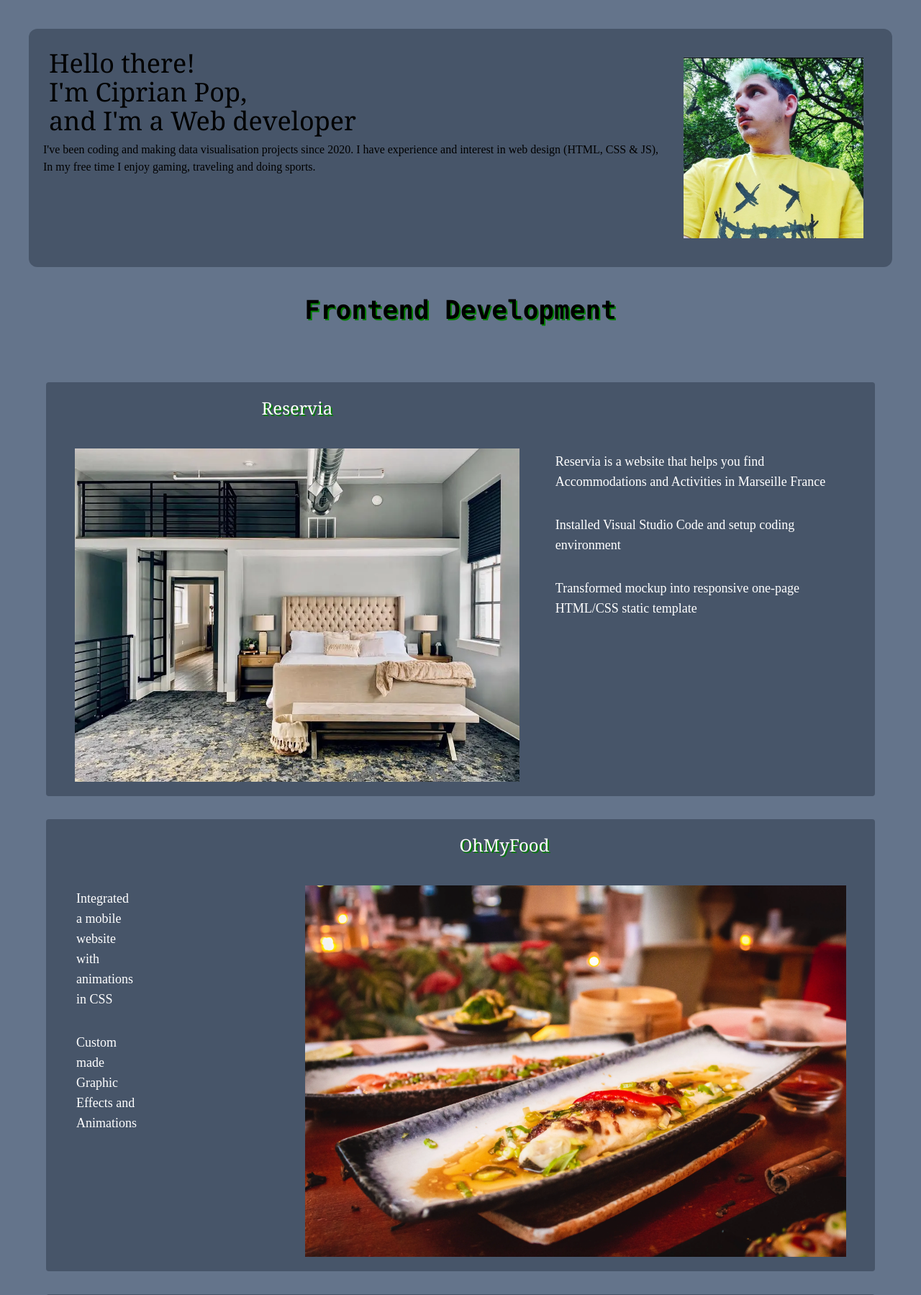
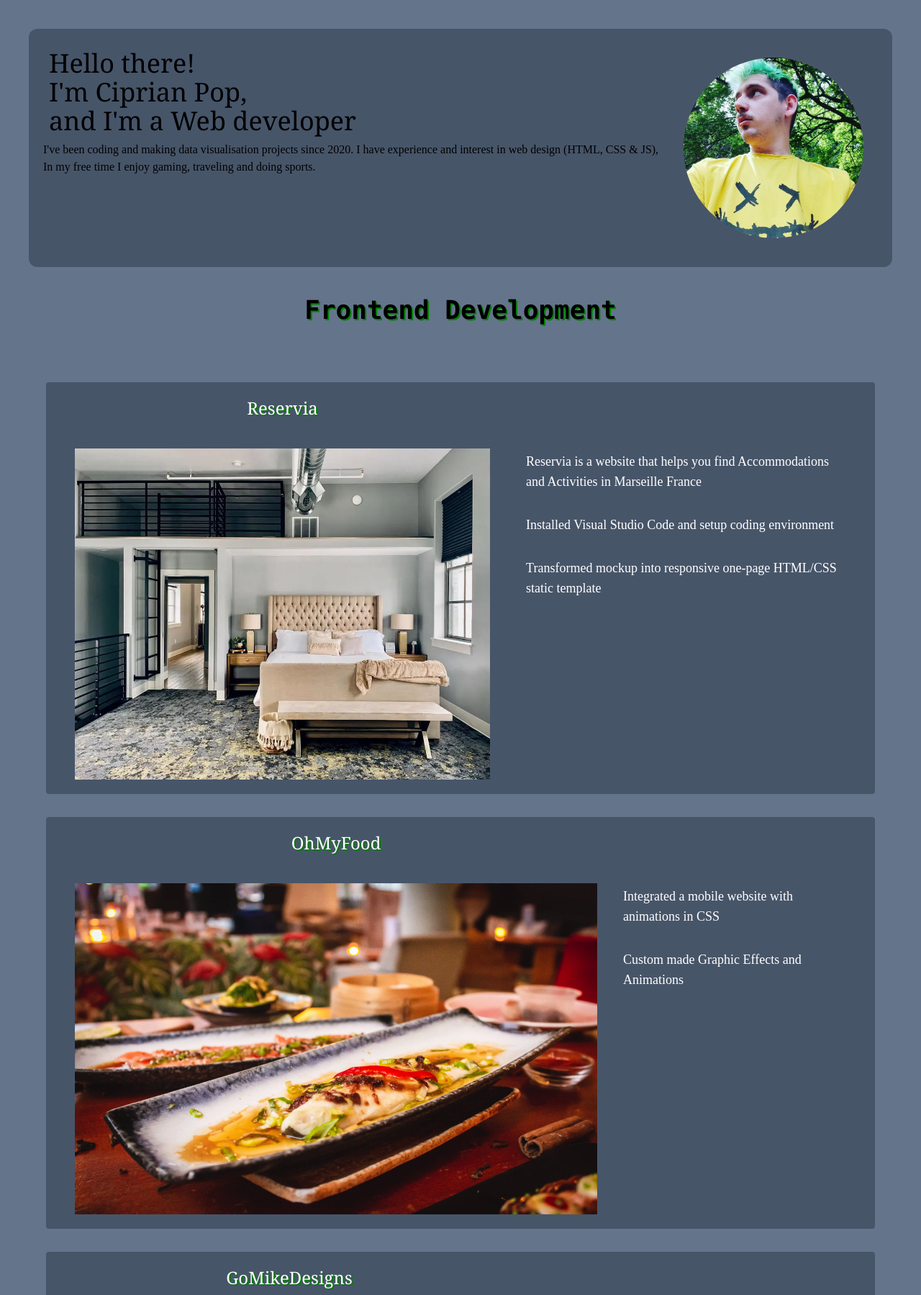
Before and after one commit to c-v-pop/portfolio, a PHP site: page / in a window 1280 px wide. Shown: the part 100-1899 px from the top of the page at 72% size. Run offline with PHP 8.4, Linux system fonts and the light colour scheme.

Commit message:
arranged all as columns

```diff
--- a/dist/output.css
+++ b/dist/output.css
@@ -529,14 +529,6 @@ video {
   margin: 0.5rem;
 }
 
-.m-20 {
-  margin: 5rem;
-}
-
-.m-5 {
-  margin: 1.25rem;
-}
-
 .my-3 {
   margin-top: 0.75rem;
   margin-bottom: 0.75rem;
@@ -552,8 +544,8 @@ video {
   margin-bottom: 1.25rem;
 }
 
-.mr-auto {
-  margin-right: auto;
+.ml-auto {
+  margin-left: auto;
 }
 
 .mb-4 {
@@ -564,72 +556,32 @@ video {
   margin-top: 5rem;
 }
 
-.ml-auto {
-  margin-left: auto;
+.mr-auto {
+  margin-right: auto;
 }
 
 .mb-2 {
   margin-bottom: 0.5rem;
 }
 
-.ml-0 {
-  margin-left: 0px;
+.flex {
+  display: flex;
 }
 
-.flex {
-  display: flex;
+.h-1\/6 {
+  height: 16.666667%;
 }
 
 .h-auto {
   height: auto;
 }
 
-.h-1\/3 {
-  height: 33.333333%;
-}
-
-.h-1\/4 {
-  height: 25%;
-}
-
-.h-1\/6 {
-  height: 16.666667%;
-}
-
-.max-h-80 {
-  max-height: 20rem;
-}
-
-.w-44 {
-  width: 11rem;
+.w-1\/4 {
+  width: 25%;
 }
 
 .w-4\/5 {
   width: 80%;
-}
-
-.w-96 {
-  width: 24rem;
-}
-
-.w-80 {
-  width: 20rem;
-}
-
-.w-1\/6 {
-  width: 16.666667%;
-}
-
-.w-1\/4 {
-  width: 25%;
-}
-
-.w-auto {
-  width: auto;
-}
-
-.w-72 {
-  width: 18rem;
 }
 
 .flex-row {
@@ -674,36 +626,20 @@ video {
   margin-left: calc(0.5rem * calc(1 - var(--tw-space-x-reverse)));
 }
 
-.space-x-1\.5 > :not([hidden]) ~ :not([hidden]) {
-  --tw-space-x-reverse: 0;
-  margin-right: calc(0.375rem * var(--tw-space-x-reverse));
-  margin-left: calc(0.375rem * calc(1 - var(--tw-space-x-reverse)));
+.break-words {
+  overflow-wrap: break-word;
 }
 
-.space-x-1 > :not([hidden]) ~ :not([hidden]) {
-  --tw-space-x-reverse: 0;
-  margin-right: calc(0.25rem * var(--tw-space-x-reverse));
-  margin-left: calc(0.25rem * calc(1 - var(--tw-space-x-reverse)));
-}
-
-.break-words {
-  overflow-wrap: break-word;
+.rounded-xl {
+  border-radius: 0.75rem;
 }
 
 .rounded-full {
   border-radius: 9999px;
 }
 
-.rounded-xl {
-  border-radius: 0.75rem;
-}
-
 .rounded {
   border-radius: 0.25rem;
-}
-
-.rounded-2xl {
-  border-radius: 1rem;
 }
 
 .bg-slate-500 {
@@ -719,21 +655,6 @@ video {
 .bg-slate-400 {
   --tw-bg-opacity: 1;
   background-color: rgb(148 163 184 / var(--tw-bg-opacity));
-}
-
-.bg-white {
-  --tw-bg-opacity: 1;
-  background-color: rgb(255 255 255 / var(--tw-bg-opacity));
-}
-
-.bg-green-700 {
-  --tw-bg-opacity: 1;
-  background-color: rgb(21 128 61 / var(--tw-bg-opacity));
-}
-
-.bg-green-900 {
-  --tw-bg-opacity: 1;
-  background-color: rgb(20 83 45 / var(--tw-bg-opacity));
 }
 
 .from-gray-700 {
@@ -757,10 +678,6 @@ video {
 
 .p-2 {
   padding: 0.5rem;
-}
-
-.p-10 {
-  padding: 2.5rem;
 }
 
 .p-20 {
@@ -790,10 +707,6 @@ video {
 .px-5 {
   padding-left: 1.25rem;
   padding-right: 1.25rem;
-}
-
-.pl-0 {
-  padding-left: 0px;
 }
 
 .text-center {
@@ -901,6 +814,11 @@ header a:hover {
   padding: 0.5rem;
 }
 
+.frontend img {
+  width: 900px;
+  height: 500px;
+}
+
 h2 {
   text-shadow: 2px 2px green;
 }
--- a/index.php
+++ b/index.php
@@ -18,7 +18,7 @@
             <a href="mailto:ciprianvlad888@gmail.com?subject=The%20subject%20of%20the%20mail" class="py-5 px-10 text-2xl">E-mail</a>
         </nav>
         <div class="flex flex-row-reverse bg-slate-600 m-10 p-5 rounded-xl">
-            <img class="ml-auto rounded-xl w-1/4 p-5 h-1/6" src="images/avatar.webp" alt="logo">
+            <img class="ml-auto rounded-full w-1/4 p-5 h-1/6" src="images/avatar.webp" alt="logo">
         <div class="mb-4">
             <h1 class="p-2 text-4xl font-serif">Hello there! <br> I'm Ciprian Pop, <br> and I'm a Web developer</h1>
             <p>I've been coding and making data visualisation projects since 2020. I have experience and interest in web design (HTML, CSS & JS),
@@ -41,12 +41,12 @@
                     <p> Transformed mockup into responsive one-page HTML/CSS static template</p>
                 </div>
             </a>
-            <a href="https://noanswerss.github.io/ohmyfoodscss/" class="space-x-1.5 bg-slate-600 flex flex-row-reverse">
+            <a href="https://noanswerss.github.io/ohmyfoodscss/" class="bg-slate-600 flex flex-row">
             <div class="flex flex-col">
                 <h2 class="text-white text-center"> OhMyFood</h2>
                 <img src="images/ohmyfood.webp" alt="Plate of food" class="sm w-4/5 ml-auto h-auto p-5">
             </div>
-            <div class="flex flex-col mt-20">
+            <div class="flex flex-col mt-20 mr-auto">
                 <p>Integrated a mobile website with animations in CSS</p>
                 <p>Custom made Graphic Effects and Animations</p>
             </div>
@@ -62,7 +62,7 @@
             </a>
 </div>
         <h2 class="text-center capitalize font-mono font-extrabold text-4xl">Backend development</h2>
-        <div class="flex flex-row mg py-4 gap-6 backend">
+        <div class="flex flex-col mg py-4 gap-6 backend">
             <a href="https://github.com/NoAnswerss/P5-Web-Dev-Kanap" class="space-x-2 bg-slate-400">
                 <h2 class="text-center">Kanap</h2>
                 <img src="images/js.png" alt="" class="sm p-5">
--- a/styles/index.css
+++ b/styles/index.css
@@ -11,6 +11,10 @@ header a {
 }
 .frontend p {
     @apply p-2 m-2;
+}
+.frontend img {
+    width: 900px;
+    height: 500px;
 }
 h2 {
     text-shadow: 2px 2px green;
```
